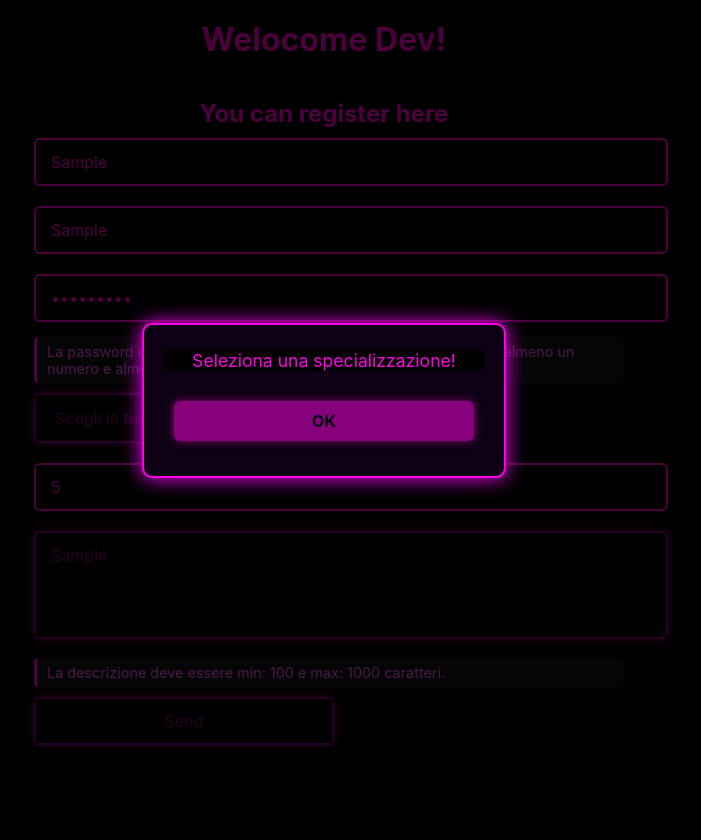
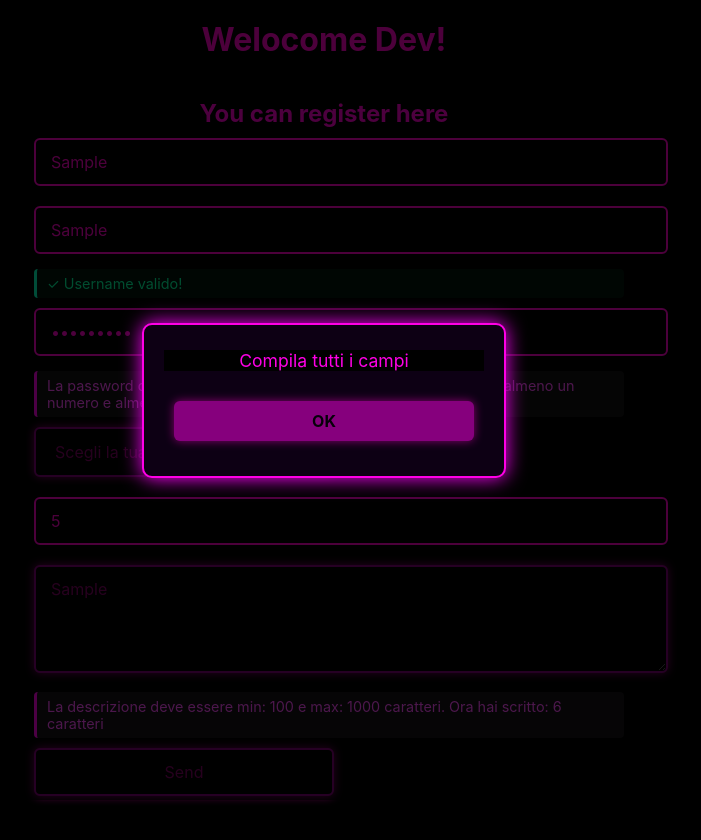
Before and after one commit to dpalexandru/ex-react-useref-signup, a React (Vite) app: page / in a window 1280 px wide. Both pictures are taken after typing "Sample", "Sample", "Sample123", "5", "Sample" into the empty fields and a click on the button "Send". Shown: the top 840 px of the page, without its empty margins (316-1017 px from the left). Before the commit the page ends 800 px from the top, so only its background shows below. Built offline with nearby package versions, Linux system fonts and the light colour scheme.

Commit message:
[Mailstone2] add green classes for valid imputs

```diff
--- a/src/App.jsx
+++ b/src/App.jsx
@@ -25,7 +25,10 @@ function App() {
       !username.trim() ||
       !password.trim() ||
       !esperienza ||
-      !descrizione.trim()
+      !descrizione.trim() ||
+      !isDescriptionValid ||
+      !isPasswordValid ||
+      !isUsernameValid
     ) {
       setErrore("Compila tutti i campi");
       console.log("Compila tutti i campi prima di continuare");
@@ -113,6 +116,11 @@ function App() {
               L'username deve avere almeno 6 caratteri e può contenere solo lettere e numeri.
             </p>
           )}
+          {isUsernameValid && username.length > 0 && (
+            <p className="successo">
+              ✓ Username valido!
+            </p>
+          )}
 
 
           <input type="password"
@@ -125,6 +133,12 @@ function App() {
               La password deve avere almeno di 8 caratteri e deve contenere un almeno un numero e almeno un carattere speciale.
             </p>
           )}
+          {isPasswordValid && username.length > 0 && (
+            <p className="successo">
+              ✓ Password valida!
+            </p>
+          )}
+
 
           <select
             value={specializzazione}
@@ -153,7 +167,12 @@ function App() {
 
           {!isDescriptionValid && descrizione.length > 0 && (
             <p className="errore">
-              La descrizione deve essere min: 100 e max: 1000 caratteri.
+              La descrizione deve essere min: 100 e max: 1000 caratteri. Ora hai scritto: {`${descrizione.length} caratteri`}
+            </p>
+          )}
+          {isDescriptionValid && username.length > 0 && (
+            <p className="successo">
+              ✓ Descrizione valida!
             </p>
           )}
 
--- a/src/index.css
+++ b/src/index.css
@@ -148,3 +148,13 @@ input:focus {
   margin: 5px 0 0 10px;
   border-radius: 4px;
 }
+
+.successo {
+  color: #00ff9f;
+  background: rgba(0, 255, 150, 0.08);
+  border-left: 3px solid #00ffbb;
+  padding: 6px 10px;
+  font-size: 0.9rem;
+  margin: 5px 0 0 10px;
+  border-radius: 4px;
+}
```
